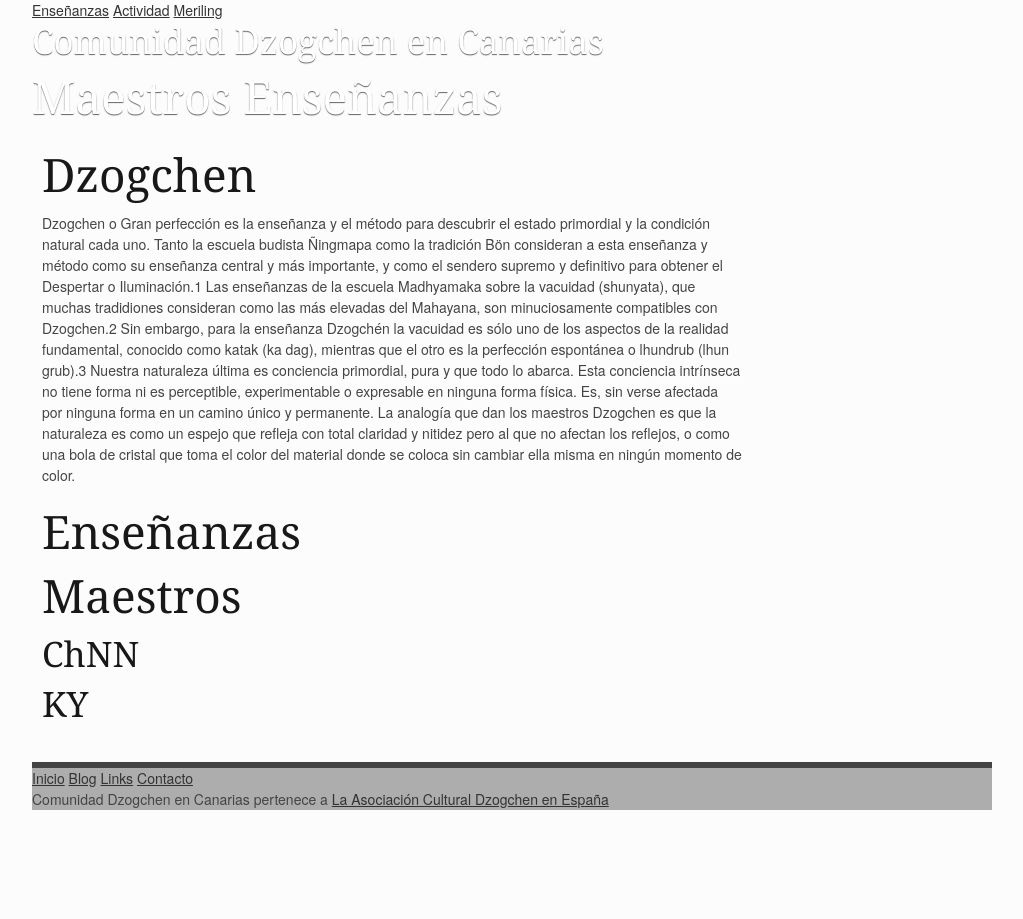
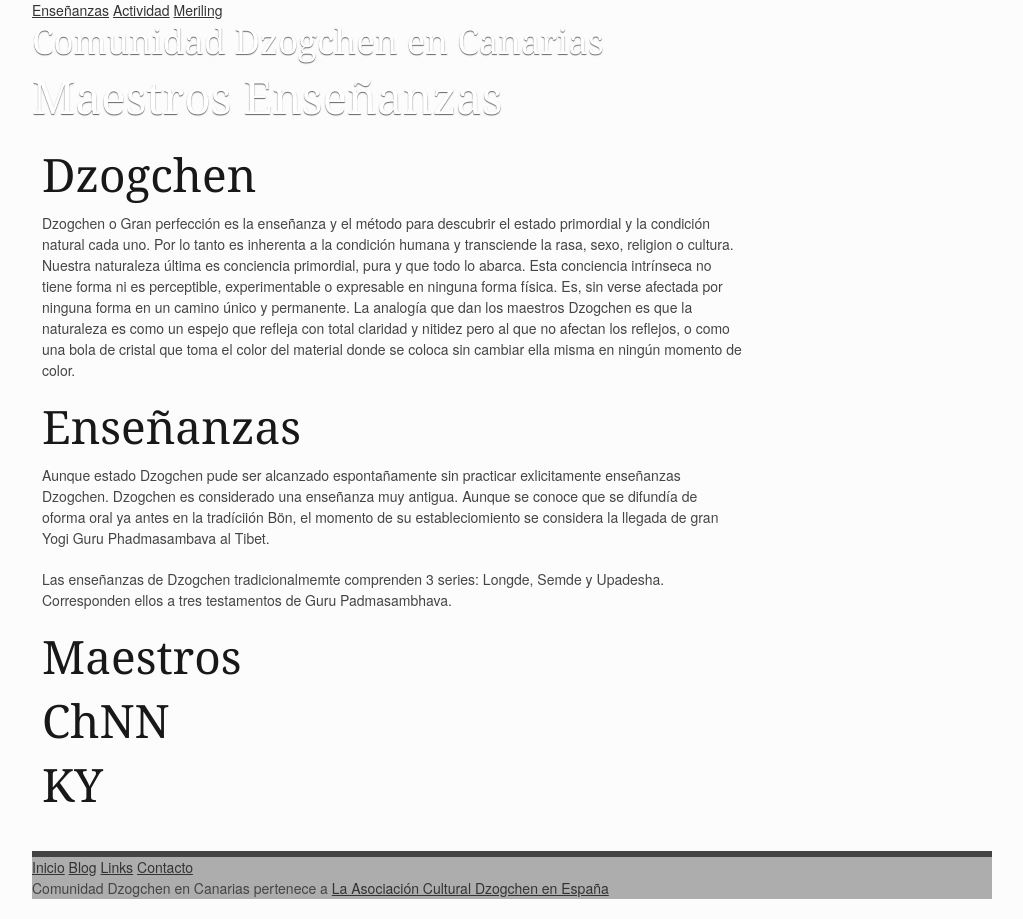
Before and after one commit to k1000/meriling, a Jekyll site: the page built from azul/index.md, in a window 1280 px wide. Shown: the whole page, without its empty margins (128-1151 px from the left). Built offline with Jekyll 4.4.1, drawn with Linux system fonts in a browser that asks for light colours; nearby versions of some CDN libraries; some web fonts are replaced; comment, search, counter and statistics services are not loaded.

Commit message:
Update azul/index.md

```diff
--- a/azul/index.md
+++ b/azul/index.md
@@ -7,17 +7,24 @@ categories: maestros enseñanzas
 Dzogchen
 ========
 Dzogchen o Gran perfección es la enseñanza y el método para descubrir el estado primordial y la condición natural cada uno.
-Tanto la escuela budista Ñingmapa como la tradición Bön consideran a esta enseñanza y método como su enseñanza central y más importante, y como el sendero supremo y definitivo para obtener el Despertar o Iluminación.1 Las enseñanzas de la escuela Madhyamaka sobre la vacuidad (shunyata), que muchas tradidiones consideran como las más elevadas del Mahayana, son minuciosamente compatibles con Dzogchen.2 Sin embargo, para la enseñanza Dzogchén la vacuidad es sólo uno de los aspectos de la realidad fundamental, conocido como katak (ka dag), mientras que el otro es la perfección espontánea o lhundrub (lhun grub).3
-Nuestra naturaleza última es conciencia primordial, pura y que todo lo abarca. Esta conciencia intrínseca no tiene forma ni es perceptible, experimentable o expresable en ninguna forma física. Es, sin verse afectada por ninguna forma en un camino único y permanente. La analogía que dan los maestros Dzogchen es que la naturaleza es como un espejo que refleja con total claridad y nitidez pero al que no afectan los reflejos, o como una bola de cristal que toma el color del material donde se coloca sin cambiar ella misma en ningún momento de color.
+Por lo tanto es inherenta a la condición humana y transciende la rasa, sexo, religion o cultura.
+Nuestra naturaleza última es conciencia primordial, pura y que todo lo abarca.
+Esta conciencia intrínseca no tiene forma ni es perceptible, experimentable o expresable en ninguna forma física.
+Es, sin verse afectada por ninguna forma en un camino único y permanente.
+La analogía que dan los maestros Dzogchen es que la naturaleza es como un espejo que refleja con total claridad y nitidez pero al que no afectan los reflejos, o como una bola de cristal que toma el color del material donde se coloca sin cambiar ella misma en ningún momento de color.
 
 Enseñanzas
 ==========
+Aunque estado Dzogchen pude ser alcanzado espontañamente sin practicar exlicitamente enseñanzas Dzogchen.
+Dzogchen es considerado una enseñanza muy antigua. Aunque se conoce que se difundía de oforma oral ya antes en la tradíciión Bön, el momento de su estableciomiento se considera la llegada de gran Yogi Guru Phadmasambava al Tibet.
+
+Las enseñanzas de Dzogchen tradicionalmemte comprenden 3 series: Longde, Semde y Upadesha. Corresponden ellos a tres testamentos de Guru Padmasambhava.
 
 Maestros
 ========
 
 ChNN
-----
+====
 
 KY
---
+==
```
